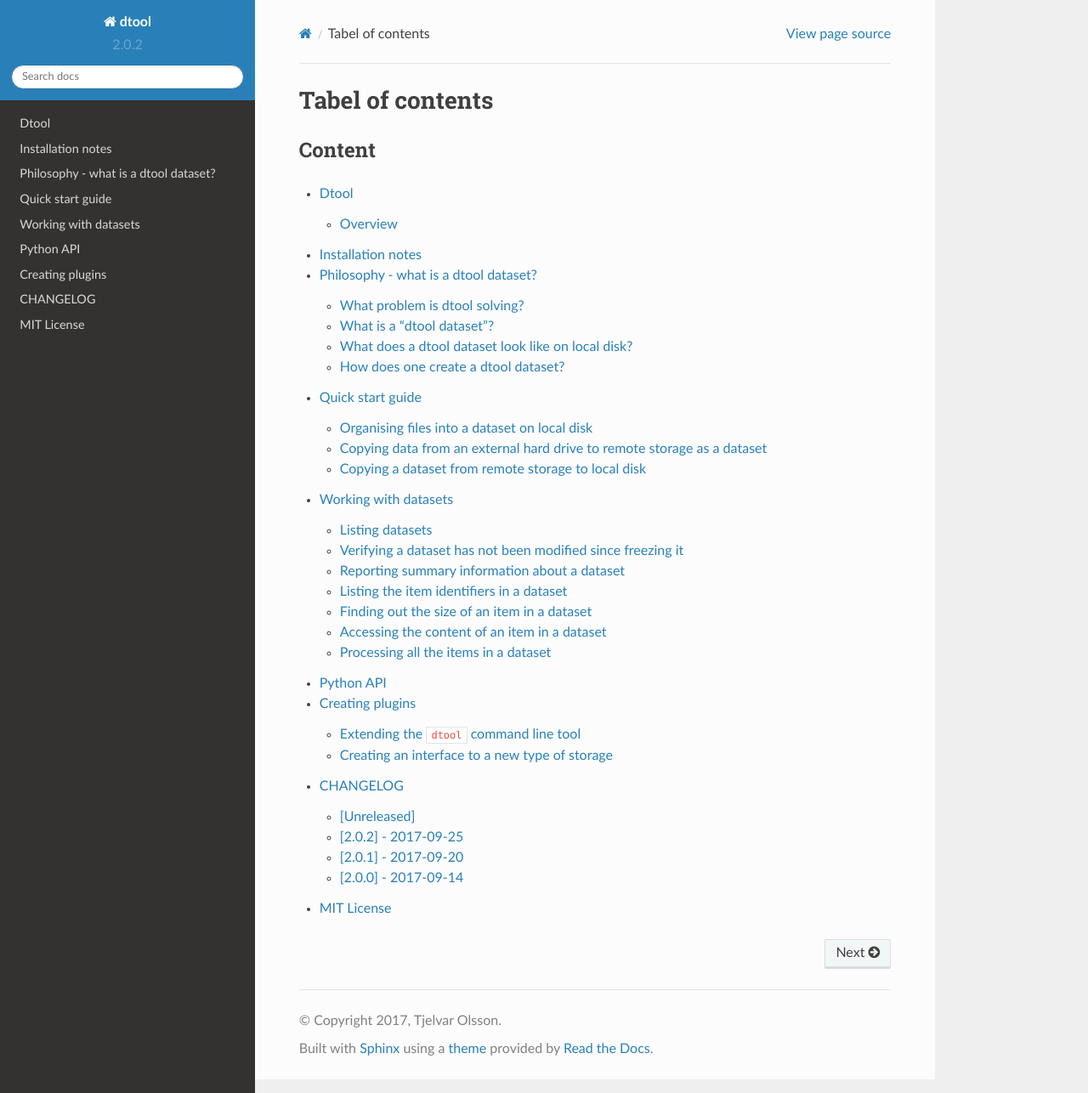
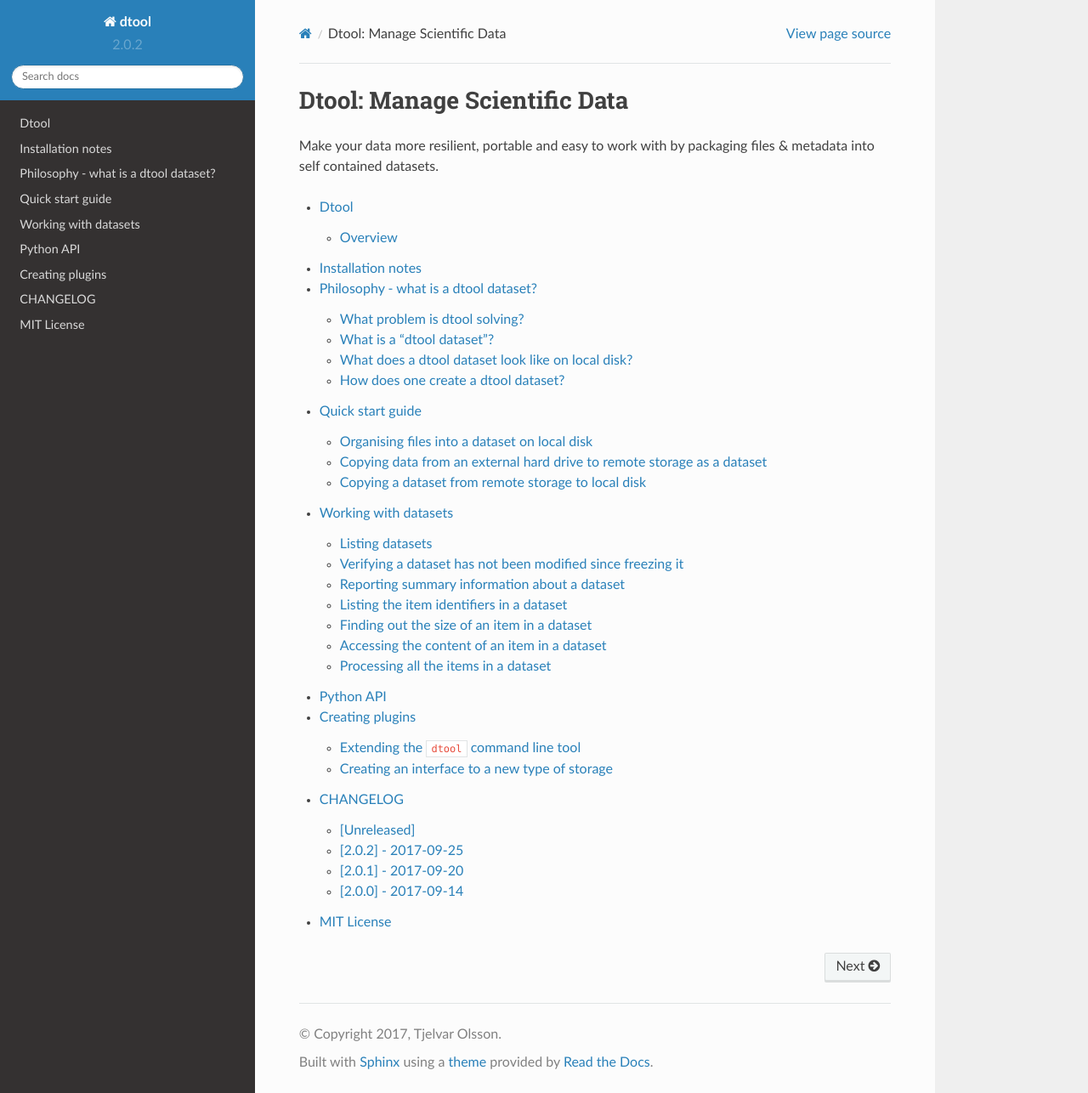
Before and after one commit to jic-dtool/dtool, a Sphinx documentation site: the page built from docs/source/index.rst, in a window 1280 px wide and 1286 px high. Shown: the whole window at 85% size. Built offline with Sphinx 7.4.7 and the Read the Docs theme 2.0.0, drawn with Linux system fonts in a browser that asks for light colours.

Commit message:
Make index file more informative

```diff
--- a/docs/source/index.rst
+++ b/docs/source/index.rst
@@ -1,8 +1,8 @@
-Tabel of contents
-=================
+Dtool: Manage Scientific Data
+=============================
 
-Content
--------
+Make your data more resilient, portable and easy to work with by packaging
+files & metadata into self contained datasets.
 
 .. toctree::
    :maxdepth: 2
```
